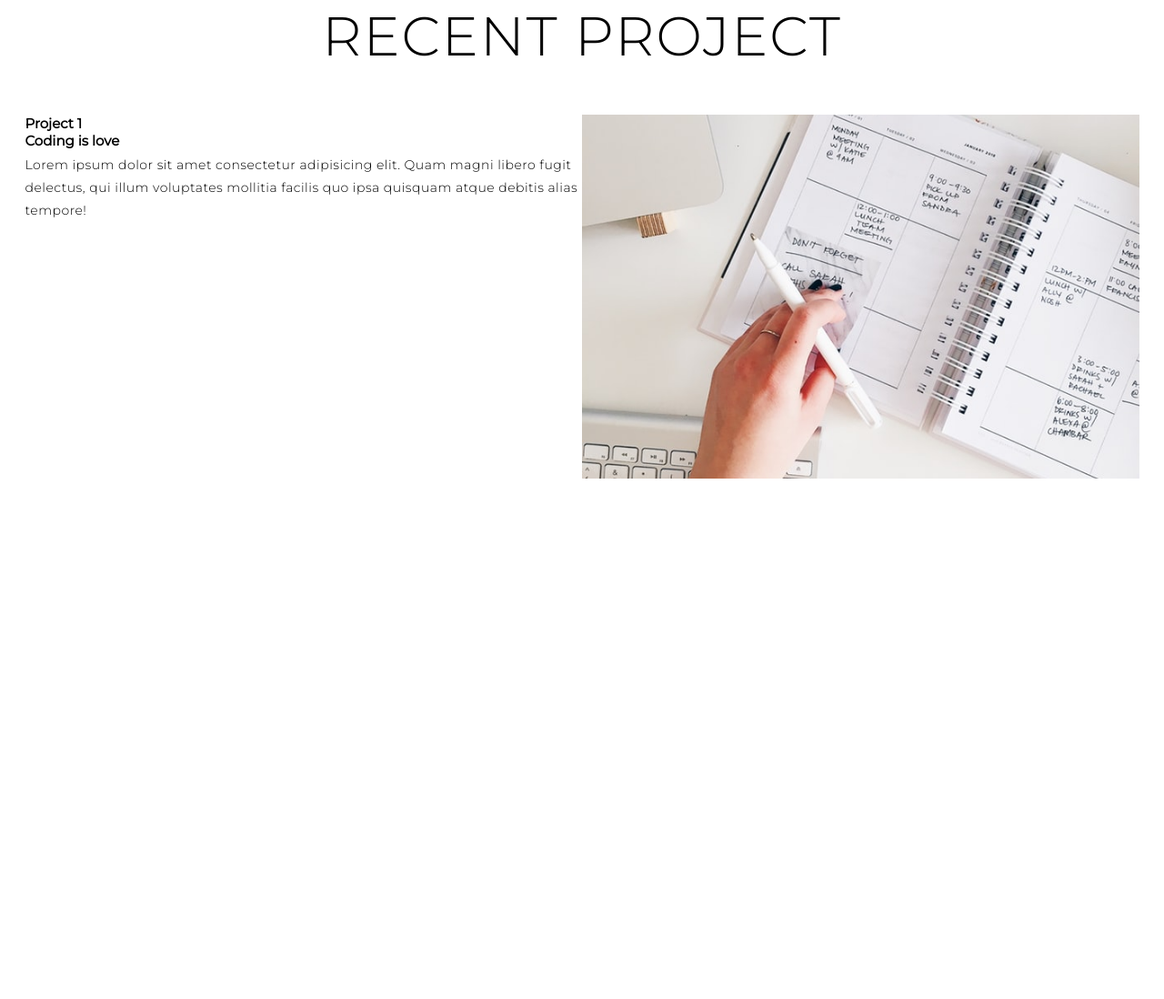
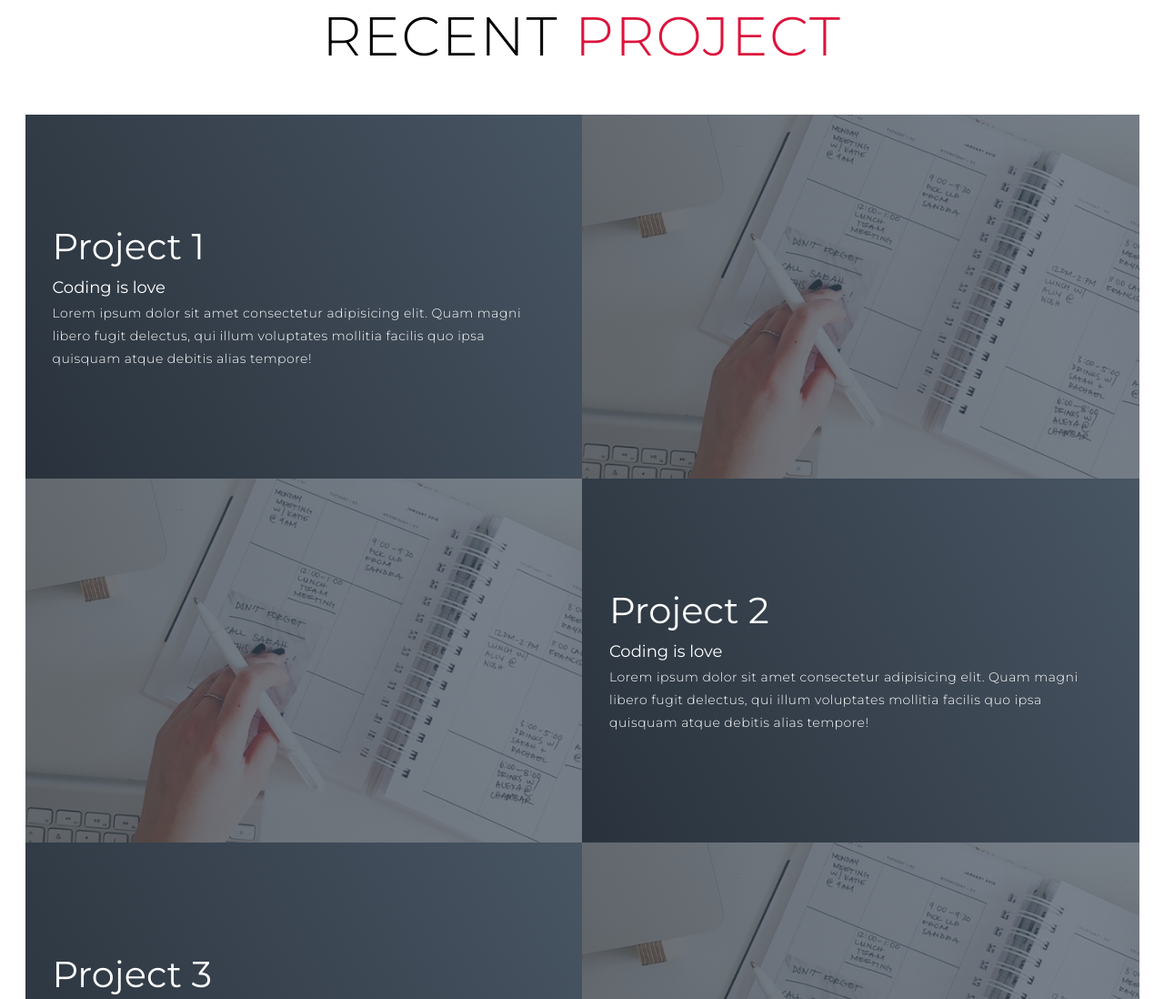
Before and after one commit to thongvm316/Landing-Page, a website: page index.html in a window 1280 px wide. Shown: the part 1917-3015 px from the top of the page at 91% size. Before the commit the page ends 2593 px from the top, so only its background shows below. Drawn offline with Linux system fonts and the light colour scheme.

Commit message:
20200928

```diff
--- a/index.html
+++ b/index.html
@@ -104,7 +104,7 @@
                 </div>
             </div>
 
-            <!-- <div class="project-item">
+            <div class="project-item">
                 <div class="project-info">
                     <h1>Project 2</h1>
                     <h2>Coding is love</h2>
@@ -146,7 +146,7 @@
                 <div class="project-image">
                     <img src="/img/img-1.png" alt="">
                 </div>
-            </div> -->
+            </div>
         </div>
     </div>
 </section>
--- a/sass/index.scss
+++ b/sass/index.scss
@@ -215,6 +215,9 @@ section#project {
         text-transform: uppercase;
         text-align: center;
         margin-bottom: 50px;
+        span {
+          color: crimson;
+        }
       }
     }
     .project-all {
@@ -224,19 +227,52 @@ section#project {
         justify-content: center;
         width: 100%;
         height: 400px;
+        > div {
+          flex-basis: 50%;
+        }
         .project-info {
-            flex-basis: 50%;
+          background-image: linear-gradient(60deg, #29323c 0%, #485563 100%);
           height: 100%;
+          display: flex;
+          flex-direction: column;
+          justify-content: center;
+          padding: 30px;
+          color: #fff;
+          h1 {
+            font-size: 4rem;
+            font-weight: 500;
+          }
+          h2 {
+            font-size: 1.8rem;
+            font-weight: 500;
+            margin-top: 10px;
+          }
+          p {
+            color: #fff;
+          }
         }
         .project-image {
-            flex-basis: 50%;
           height: 100%;
+          position: relative;
+          &:after {
+            position: absolute;
+            content: '';
+            top: 0; left: 0;
+            width: 100%;
+            height: 100%;
+            background-image: linear-gradient(60deg, #29323c 0%, #485563 100%);
+            opacity: .7;
+          }
           img {
             width: 100%;
             height: 100%;
             object-fit: cover;
           }
         }
+      }
+      .project-item:nth-child(even) {
+        .project-image { order: 0; }
+        .project-info { order: 1; }
       }
     }
   }
```
Also changed, not shown: css/style.css, 1 other file. Lines whose indentation alone changed are shown as unchanged.
